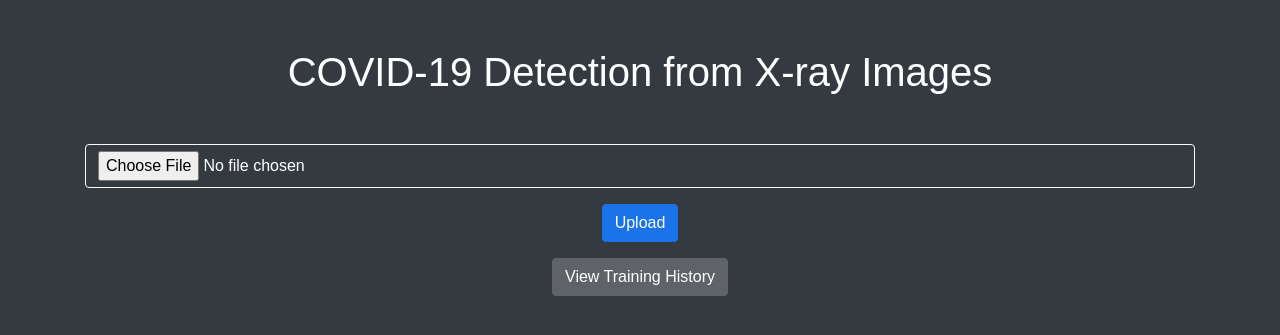
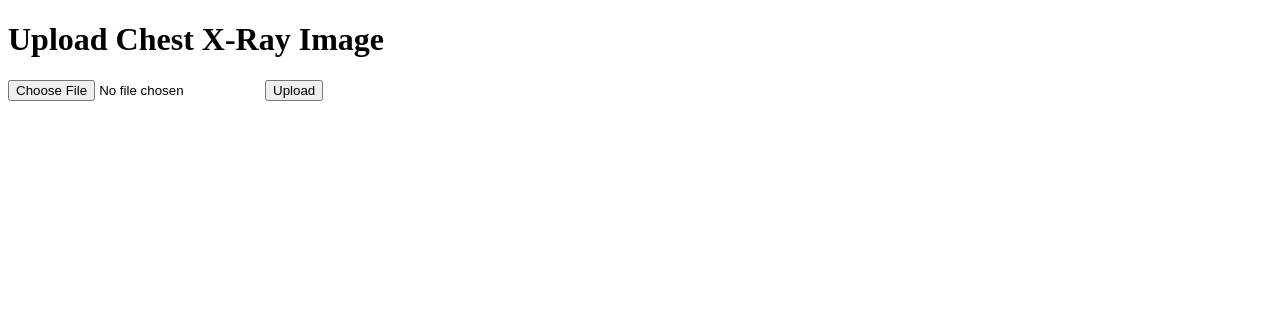
Before and after one commit to leoxxx00/covidxreymodeltrainanddeploy, a Flask app: page / in a window 1280 px wide. Shown: the top 335 px of the page. Run offline with Flask 3, Linux system fonts and the light colour scheme; some libraries are stand-ins or nearby versions.

Commit message:
index.html

```diff
--- a/templates/index.html
+++ b/templates/index.html
@@ -2,23 +2,13 @@
 <html lang="en">
 <head>
     <meta charset="UTF-8">
-    <meta name="viewport" content="width=device-width, initial-scale=1.0">
     <title>COVID-19 Detection</title>
-    <link href="https://stackpath.bootstrapcdn.com/bootstrap/4.5.2/css/bootstrap.min.css" rel="stylesheet">
-    <link rel="stylesheet" href="{{ url_for('static', filename='styles.css') }}">
 </head>
-<body class="bg-dark text-light">
-    <div class="container">
-        <h1 class="text-center my-5">COVID-19 Detection from X-ray Images</h1>
-        <form method="post" enctype="multipart/form-data" class="text-center">
-            <div class="form-group">
-                <input type="file" name="file" class="form-control-file btn btn-outline-light">
-            </div>
-            <button type="submit" class="btn btn-primary">Upload</button>
-        </form>
-        <div class="text-center mt-3">
-            <a href="{{ url_for('history') }}" class="btn btn-secondary">View Training History</a>
-        </div>
-    </div>
+<body>
+    <h1>Upload Chest X-Ray Image</h1>
+    <form method="post" enctype="multipart/form-data">
+        <input type="file" name="file">
+        <input type="submit" value="Upload">
+    </form>
 </body>
 </html>
```
